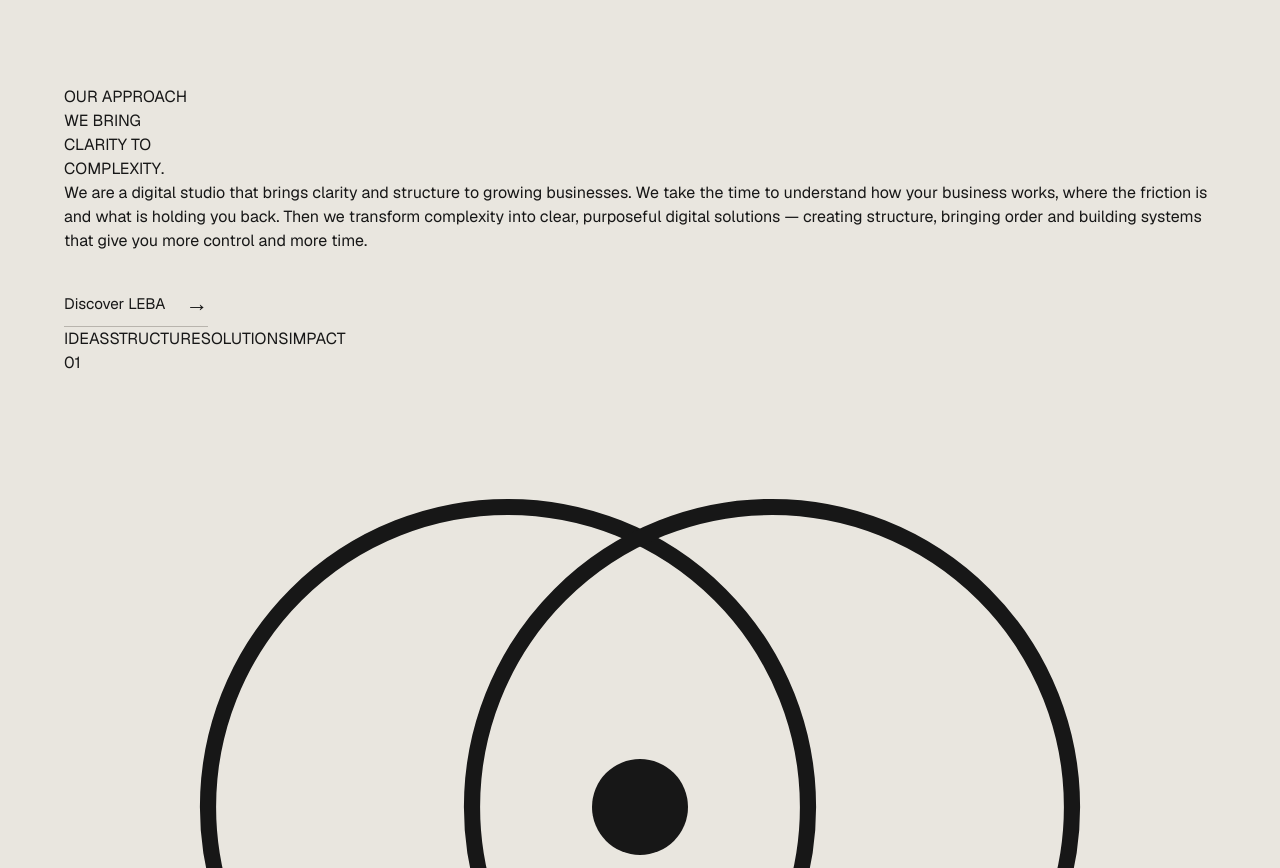
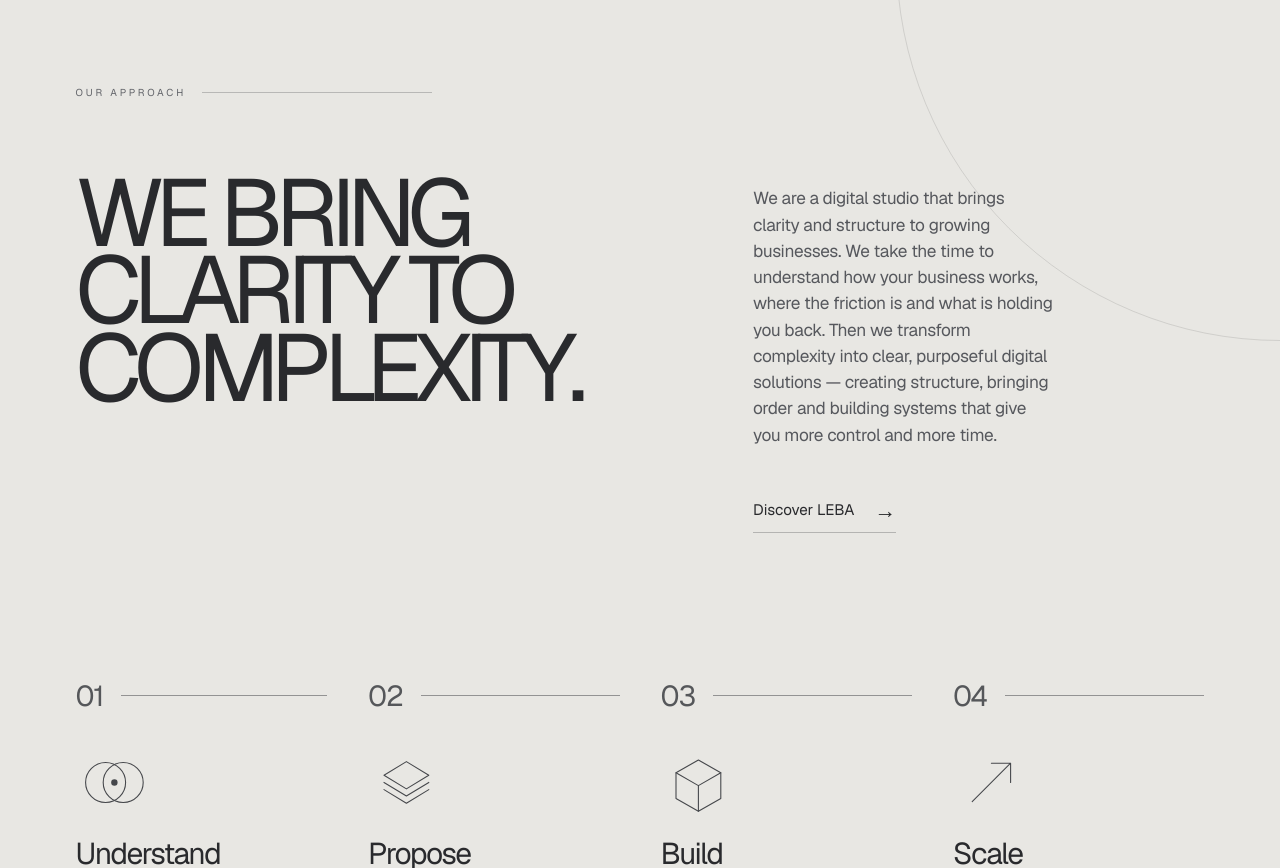
Before and after one commit to NicolasLlanos8799/weareleba, a Next.js app: page / in a window 1280 px wide. Shown: the part 2152-3020 px from the top of the page. Built offline with nearby package versions, Linux system fonts and the light colour scheme.

Commit message:
Redesign combined LEBA and process section as one editorial layout

```diff
--- a/components/sections/WeAreLeba.module.css
+++ b/components/sections/WeAreLeba.module.css
@@ -1,17 +1,200 @@
-.section { position: relative; background: #e9e6df; color: #171717; overflow: hidden; }
-.section::before { content:""; position:absolute; inset:0; pointer-events:none; background:linear-gradient(90deg, transparent 0%, rgba(255,255,255,.45) 48%, rgba(255,255,255,.18) 54%, transparent 100%); transform:translateX(-130%); opacity:0; }
-.inner { width:min(1180px, calc(100% - 8rem)); margin:0 auto; padding:clamp(5rem,8vw,8.5rem) 0 clamp(4rem,7vw,7rem); }
-.brand { margin:0; font-size:clamp(4.6rem,11vw,12rem); font-weight:400; letter-spacing:-.085em; line-height:.8; white-space:nowrap; opacity:0; transform:translateY(7rem) scale(.92); filter:blur(12px); }
-.message { max-width:650px; margin-top:clamp(3rem,7vw,7rem); margin-left:min(16vw,210px); }
-.message h3,.message p,.storyLink { opacity:0; transform:translateY(3rem); }
-.message h3 { margin:0; font-size:clamp(2rem,3.2vw,3.7rem); font-weight:400; letter-spacing:-.055em; line-height:1; }
-.message p { margin:clamp(1.75rem,3vw,2.75rem) 0 0; font-size:clamp(1.05rem,1.35vw,1.35rem); line-height:1.58; color:#676767; }
-.storyLink { width:fit-content; display:inline-flex; align-items:center; gap:1.25rem; margin-top:2.5rem; padding-bottom:.65rem; border-bottom:1px solid #b8b4ad; color:inherit; text-decoration:none; font-size:.95rem; transition:gap .35s ease,border-color .35s ease; }
-.storyLink:hover { gap:1.8rem; border-color:#171717; }.storyLink span:last-child{font-size:1.4rem;line-height:.8;transition:transform .35s ease}.storyLink:hover span:last-child{transform:translateX(.25rem)}
-.transition { width:min(1180px,calc(100% - 8rem)); margin:0 auto; padding:0 0 clamp(4.5rem,7vw,7rem); display:grid; grid-template-columns:1fr auto auto 1fr; align-items:center; gap:1.25rem; opacity:0; transform:translateY(2rem); }
-.transition span { height:1px; background:#c9c5bd; transform:scaleX(0); }.transition p{margin:0;font-size:9px;letter-spacing:.2em;color:#77736d;white-space:nowrap;opacity:0}.transition b{font-size:1.1rem;font-weight:400;color:#77736d;opacity:0;transform:translateY(-1rem)}
-.visible::before { animation:lightSweep 1.35s cubic-bezier(.22,1,.36,1) .1s both; }.visible .brand{animation:brandImpact 1.05s cubic-bezier(.16,1,.3,1) .05s forwards}.visible .message h3{animation:rise .75s cubic-bezier(.22,1,.36,1) .45s forwards}.visible .message p{animation:rise .8s cubic-bezier(.22,1,.36,1) .7s forwards}.visible .storyLink{animation:rise .7s cubic-bezier(.22,1,.36,1) 1s forwards}.visible .transition{animation:rise .7s cubic-bezier(.22,1,.36,1) 1.15s forwards}.visible .transition span{animation:lineGrow .8s cubic-bezier(.22,1,.36,1) 1.35s forwards}.visible .transition p{animation:fade .5s ease 1.5s forwards}.visible .transition b{animation:arrowFall .65s cubic-bezier(.22,1,.36,1) 1.65s forwards}
-@keyframes brandImpact{0%{opacity:0;transform:translateY(7rem) scale(.92);filter:blur(12px)}65%{opacity:1;transform:translateY(-.6rem) scale(1.015);filter:blur(0)}100%{opacity:1;transform:translateY(0) scale(1);filter:blur(0)}}
-@keyframes rise{to{opacity:1;transform:translateY(0)}}@keyframes fade{to{opacity:1}}@keyframes lineGrow{to{transform:scaleX(1)}}@keyframes arrowFall{0%{opacity:0;transform:translateY(-1rem)}70%{opacity:1;transform:translateY(.35rem)}100%{opacity:1;transform:translateY(0)}}@keyframes lightSweep{0%{transform:translateX(-130%);opacity:0}18%{opacity:1}100%{transform:translateX(130%);opacity:0}}
-@media(prefers-reduced-motion:reduce){.brand,.message h3,.message p,.storyLink,.transition,.transition span,.transition p,.transition b{opacity:1;transform:none;filter:none;animation:none}.section::before{display:none}}
-@media(max-width:900px){.inner{width:auto;padding:4.5rem 2rem 4rem}.brand{font-size:clamp(3.8rem,16vw,7rem);white-space:normal;line-height:.84}.message{margin:3.5rem 0 0;max-width:100%}.message h3{font-size:clamp(2rem,9vw,3.5rem)}.message p{font-size:1.08rem}.transition{width:auto;margin:0 2rem;padding-bottom:4.5rem;grid-template-columns:1fr auto 1fr;gap:.8rem}.transition p{grid-column:1/-1;grid-row:1;text-align:center;white-space:normal;line-height:1.5}.transition b{grid-column:2;grid-row:2;text-align:center}.transition span{display:none}}
+.section {
+  position: relative;
+  overflow: hidden;
+  background: #e8e7e3;
+  color: #292a2d;
+  padding: clamp(72px, 8vw, 124px) clamp(28px, 5.9vw, 102px) clamp(76px, 8vw, 120px);
+}
+
+.section::before {
+  content: "";
+  position: absolute;
+  width: min(60vw, 980px);
+  height: min(60vw, 980px);
+  right: -30vw;
+  top: -32vw;
+  border: 1px solid rgba(67, 69, 72, .15);
+  border-radius: 50%;
+  pointer-events: none;
+}
+
+.section::after {
+  content: "";
+  position: absolute;
+  width: min(34vw, 520px);
+  height: min(34vw, 520px);
+  left: -23vw;
+  bottom: -26vw;
+  border: 1px solid rgba(67, 69, 72, .14);
+  border-radius: 50%;
+  pointer-events: none;
+}
+
+.inner { position: relative; z-index: 1; width: 100%; max-width: 1560px; margin: 0 auto; }
+
+.eyebrow {
+  display: flex;
+  align-items: center;
+  gap: 16px;
+  margin-bottom: clamp(46px, 5.8vw, 80px);
+  font-size: 10px;
+  letter-spacing: .28em;
+  color: #626469;
+}
+
+.eyebrow i { display: block; width: min(18vw, 260px); height: 1px; background: rgba(60, 62, 65, .28); }
+
+.hero {
+  display: grid;
+  grid-template-columns: minmax(0, 1.25fr) minmax(300px, .62fr) minmax(80px, .16fr);
+  gap: clamp(36px, 5.5vw, 96px);
+  align-items: start;
+}
+
+.statement {
+  margin: 0;
+  max-width: 780px;
+  font-size: clamp(68px, 7.4vw, 128px);
+  font-weight: 400;
+  line-height: .82;
+  letter-spacing: -.085em;
+  opacity: 0;
+  transform: translateY(54px);
+  filter: blur(8px);
+}
+
+.intro { padding-top: clamp(6px, .9vw, 18px); max-width: 490px; opacity: 0; transform: translateY(28px); }
+
+.intro p {
+  margin: 0;
+  font-size: clamp(16px, 1.35vw, 20px);
+  line-height: 1.52;
+  letter-spacing: -.02em;
+  color: #56585d;
+}
+
+.storyLink {
+  width: fit-content;
+  display: inline-flex;
+  align-items: center;
+  gap: 1.25rem;
+  margin-top: clamp(32px, 4vw, 58px);
+  padding-bottom: .65rem;
+  border-bottom: 1px solid rgba(61, 63, 66, .3);
+  color: inherit;
+  text-decoration: none;
+  font-size: .95rem;
+  transition: gap .35s ease, border-color .35s ease;
+}
+
+.storyLink:hover { gap: 1.8rem; border-color: #292a2d; }
+.storyLink span:last-child { font-size: 1.35rem; line-height: .8; transition: transform .35s ease; }
+.storyLink:hover span:last-child { transform: translateX(.25rem); }
+
+.keywords {
+  padding-top: 4px;
+  display: flex;
+  align-items: flex-start;
+  gap: 18px;
+  opacity: 0;
+  transform: translateY(18px);
+}
+
+.keywords i { width: 1px; height: 142px; background: rgba(58, 60, 63, .55); }
+.keywords div { display: flex; flex-direction: column; gap: 11px; padding-top: 2px; }
+.keywords span { font-size: 9px; letter-spacing: .23em; color: #686a6e; }
+
+.grid {
+  display: grid;
+  grid-template-columns: repeat(4, minmax(0, 1fr));
+  gap: clamp(24px, 3.2vw, 56px);
+  margin-top: clamp(90px, 11vw, 176px);
+}
+
+.step {
+  min-width: 0;
+  display: flex;
+  flex-direction: column;
+  opacity: 0;
+  transform: translateY(38px);
+  filter: blur(4px);
+  transition: opacity .72s cubic-bezier(.22, 1, .36, 1) var(--delay), transform .72s cubic-bezier(.22, 1, .36, 1) var(--delay), filter .72s ease var(--delay);
+}
+
+.stepVisible { opacity: 1; transform: translateY(0); filter: blur(0); }
+
+.topline { display: flex; align-items: center; gap: 18px; color: #55575a; font-size: clamp(24px, 2.25vw, 38px); font-weight: 400; letter-spacing: -.04em; }
+.topline i { flex: 1; height: 1px; background: rgba(63, 65, 68, .5); transform: scaleX(0); transform-origin: left; transition: transform .8s cubic-bezier(.22, 1, .36, 1) calc(var(--delay) + 100ms); }
+.stepVisible .topline i { transform: scaleX(1); }
+
+.icon {
+  width: clamp(68px, 6vw, 96px);
+  height: clamp(52px, 4.6vw, 72px);
+  margin-top: clamp(24px, 2.8vw, 42px);
+  color: #45474b;
+  opacity: 0;
+  transform: translateY(10px) scale(.92);
+  transition: opacity .6s ease calc(var(--delay) + 160ms), transform .6s cubic-bezier(.22, 1, .36, 1) calc(var(--delay) + 160ms);
+}
+
+.icon svg { width: 100%; height: 100%; overflow: visible; }
+.stepVisible .icon { opacity: 1; transform: translateY(0) scale(1); }
+
+.step h3 { margin: clamp(20px, 2.1vw, 30px) 0 14px; font-size: clamp(29px, 2.35vw, 42px); font-weight: 400; line-height: 1; letter-spacing: -.05em; }
+.step > p { min-height: 74px; max-width: 300px; margin: 0; font-size: 16px; line-height: 1.48; letter-spacing: -.012em; color: #56585d; }
+
+.actions {
+  margin-top: clamp(36px, 4vw, 68px);
+  padding: 8px 0 0 32px;
+  border-left: 1px solid rgba(58, 60, 63, .52);
+  display: flex;
+  flex-direction: column;
+  gap: 11px;
+  font-size: 9px;
+  letter-spacing: .25em;
+  color: #65676b;
+}
+
+.actions span { opacity: 0; transform: translateX(-8px); transition: opacity .42s ease, transform .42s cubic-bezier(.22, 1, .36, 1); }
+.stepVisible .actions span { opacity: 1; transform: translateX(0); }
+.stepVisible .actions span:nth-child(1) { transition-delay: calc(var(--delay) + 300ms); }
+.stepVisible .actions span:nth-child(2) { transition-delay: calc(var(--delay) + 390ms); }
+.stepVisible .actions span:nth-child(3) { transition-delay: calc(var(--delay) + 480ms); }
+
+.visible .statement { animation: revealStatement 1s cubic-bezier(.16, 1, .3, 1) .05s forwards; }
+.visible .intro { animation: revealIntro .8s cubic-bezier(.22, 1, .36, 1) .3s forwards; }
+.visible .keywords { animation: revealIntro .7s cubic-bezier(.22, 1, .36, 1) .5s forwards; }
+
+@keyframes revealStatement { to { opacity: 1; transform: translateY(0); filter: blur(0); } }
+@keyframes revealIntro { to { opacity: 1; transform: translateY(0); } }
+
+@media (max-width: 1100px) {
+  .hero { grid-template-columns: minmax(0, 1fr) minmax(260px, .62fr); }
+  .keywords { display: none; }
+  .grid { grid-template-columns: repeat(2, minmax(0, 1fr)); row-gap: 68px; }
+  .step > p { min-height: auto; }
+}
+
+@media (max-width: 760px) {
+  .section { padding: 72px 24px 76px; }
+  .section::before { width: 110vw; height: 110vw; right: -58vw; top: -66vw; }
+  .section::after { width: 78vw; height: 78vw; left: -56vw; bottom: -38vw; }
+  .eyebrow { margin-bottom: 46px; }
+  .eyebrow i { width: 100px; }
+  .hero { grid-template-columns: 1fr; gap: 36px; }
+  .statement { max-width: 100%; font-size: clamp(58px, 16vw, 86px); line-height: .84; }
+  .intro { padding-top: 0; }
+  .intro p { font-size: 17px; }
+  .storyLink { margin-top: 30px; }
+  .grid { grid-template-columns: 1fr; margin-top: 82px; gap: 58px; }
+  .topline { font-size: 28px; }
+  .icon { margin-top: 28px; }
+  .step h3 { margin-top: 22px; font-size: 36px; }
+  .actions { margin-top: 32px; }
+}
+
+@media (prefers-reduced-motion: reduce) {
+  .statement, .intro, .keywords, .step, .topline i, .icon, .actions span { animation: none !important; transition: none; }
+  .statement, .intro, .keywords, .step, .icon, .actions span { opacity: 1; transform: none; filter: none; }
+  .topline i { transform: scaleX(1); }
+}
```
